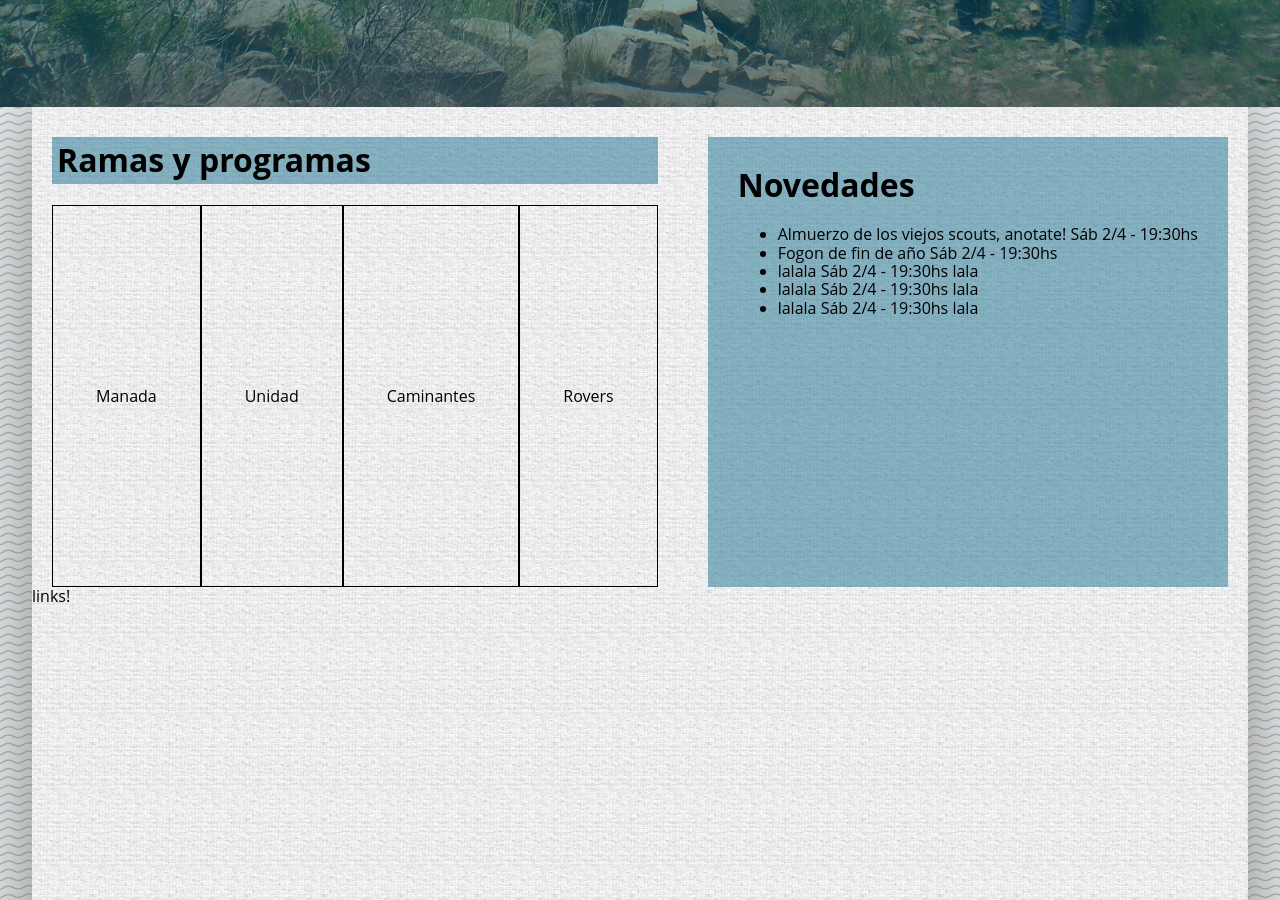
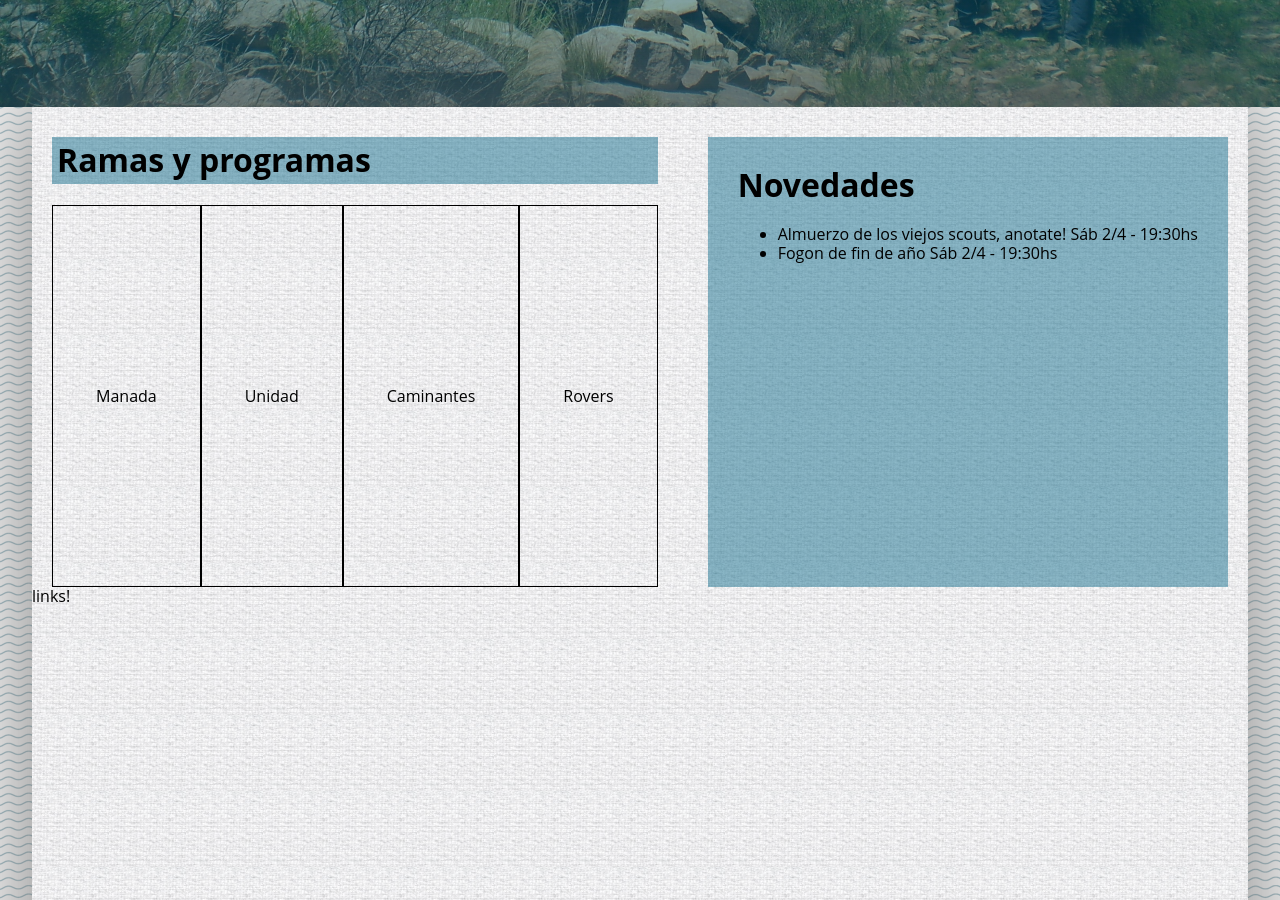
Before and after one commit to martov1/snoweb, a Jekyll site: the page built from index.html, in a window 1280 px wide and 900 px high, scrolled down 795 px. Built offline with Jekyll 4.4.1, drawn with Linux system fonts in a browser that asks for light colours; Markdown is read by kramdown in place of the engine named in the settings.

Commit message:
reducida cantidad de noticias

```diff
--- a/_data/noticias.yml
+++ b/_data/noticias.yml
@@ -15,15 +15,3 @@
   fecha: Sáb 2/4 - 19:30hs
   contenido:
   link:
-
-- noticia: lalala
-  fecha: Sáb 2/4 - 19:30hs
-  contenido: lala
-
-- noticia: lalala
-  fecha: Sáb 2/4 - 19:30hs
-  contenido: lala
-
-- noticia: lalala
-  fecha: Sáb 2/4 - 19:30hs
-  contenido: lala
```
